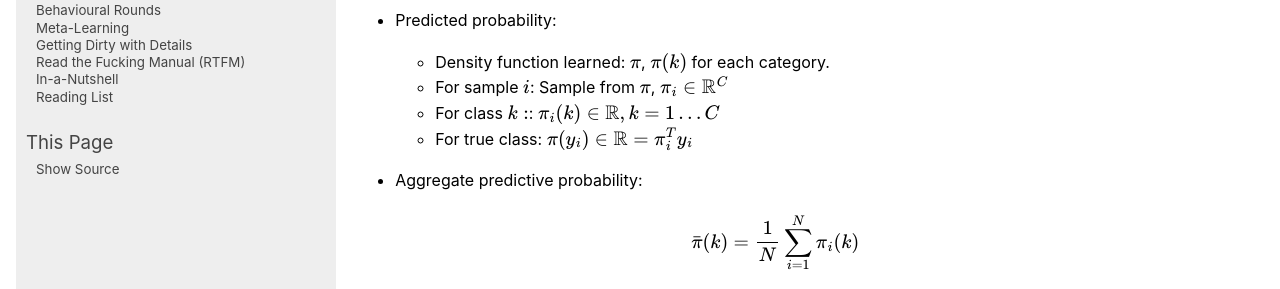
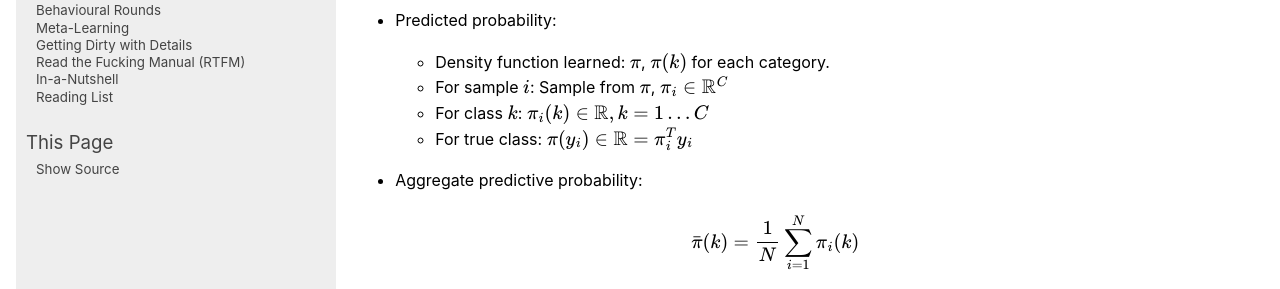
Before and after one commit to uselesstechjunks/leetcode, a Sphinx documentation site: the page built from docs/source/ml/basics.rst, in a window 1280 px wide and 900 px high, scrolled down 428 px. Shown: the part 160-449 px from the top of the window. Built offline with Sphinx 7.4.7, drawn with Linux system fonts in a browser that asks for light colours; pages that are not in the unit, such as notebooks, are missing from menus.

```diff
--- a/docs/source/ml/basics.rst
+++ b/docs/source/ml/basics.rst
@@ -18,7 +18,7 @@ Entropy, Cross-Entropy, NLL, KL
 
 	- Density function learned: :math:`\pi`, :math:`\pi(k)` for each category.
 	- For sample :math:`i`: Sample from :math:`\pi`, :math:`\pi_i\in\mathbb{R}^C`
-	- For class :math:`k:`: :math:`\pi_i(k)\in\mathbb{R},k=1\dots C`
+	- For class :math:`k`: :math:`\pi_i(k)\in\mathbb{R},k=1\dots C`
 	- For true class: :math:`\pi(y_i)\in\mathbb{R}=\pi_i^Ty_i`
 - Aggregate predictive probability:
 
```
